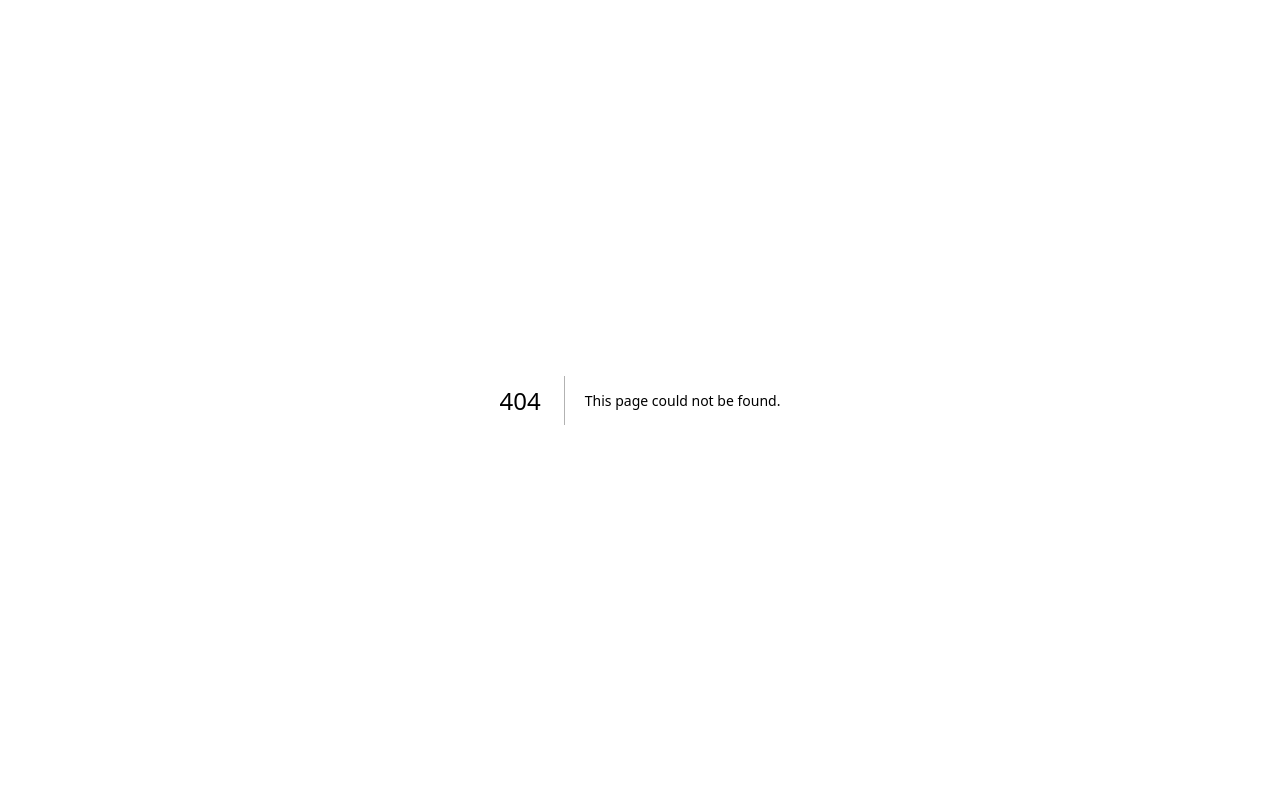
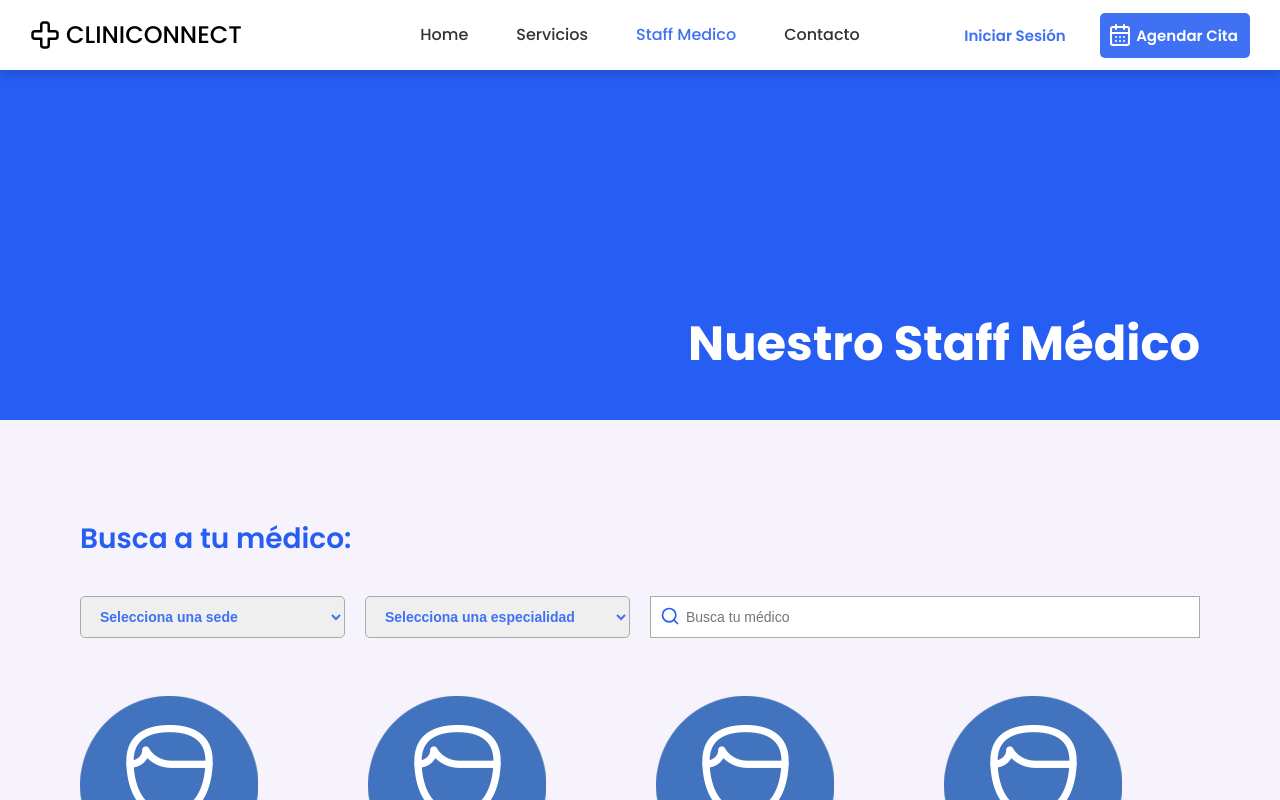
Before and after one commit to No-Country/c14-18-ft-node-react, a Next.js app in the folder frontend/: page /staff-medico in a window 1280 px wide. Before the commit this address had no page. Shown: the top 800 px of the page. Built offline with nearby package versions, Linux system fonts and the light colour scheme; no server answers.

Commit message:
Added the medic staff page

```diff
--- a/frontend/src/app/(pages)/(routes)/page.jsx
+++ b/frontend/src/app/(pages)/(routes)/page.jsx
@@ -92,6 +92,12 @@ export default function Home() {
 
         </section>
 
+
+        <section className='landing__'>
+
+
+        </section>
+
       </main>
     </>
   )
--- /dev/null
+++ b/frontend/src/app/(pages)/(routes)/staff-medico/page.jsx
@@ -0,0 +1,69 @@
+import MainContainer from '@/components/ui/MainContainer/MainContainer';
+import { SearchIcon } from '@/components/Icons';
+import  mockDoctors  from '@/mocks/doctors.json'
+
+import './staffMedico.css'
+
+
+const StaffMedico = () => {
+
+    const doctors = mockDoctors.doctors
+
+    return (
+        <MainContainer>
+
+            <section className='staff__banner'>
+                <div className='staff__banner__title'>
+                    <span>Nuestro Staff Médico</span>
+                </div>
+            </section>
+
+            <section className='staff__content__container'>
+                <header className='staff__content__header'>
+                    <h3 className='staff__content__title'>Busca a tu médico:</h3>
+
+                    <div className='staff__content__filters'>
+                        <select name="sedes" defaultValue={'selected-sede'} className='staff__filters__select'>
+                            <option value="selected-sede" disabled>Selecciona una sede</option>
+                            <option value="1">Franchin</option>
+                            <option value="2">San José</option>
+                            <option value="3">Finochietto</option>
+                        </select>
+
+                        <select name="especialidades" defaultValue={'selected-specialty'} className='staff__filters__select'>
+                            <option value="selected-specialty" disabled>Selecciona una especialidad</option>
+                            <option value="CARDIOLOGIA">Cardiologia</option>
+                            <option value="DERMATOLOGIA">Neurologia</option>
+                            <option value="NEUROLOGIA">Dermatologia</option>
+                        </select>
+
+                        <div className='staff__filter__doctor'>
+                            <div className='staff__filter__icon'>
+                                <SearchIcon />
+                            </div>
+                            <input type="text" className='staff__filters__input' placeholder='Busca tu médico' />
+                        </div>
+                    </div>
+                </header>
+
+                <div className='staff__content__doctors'>
+                    <div className='staff__content__doctors__grid' >
+                        {doctors.map(({ id, name, specialty, availability }) => (
+                            <div className='doctor__card' key={id}>
+                            <img src='/medicos-icon.png' alt="doctor-avatar" />
+                            <div className='doctor__card__content'>
+                                <span className='doctor__card__title'>Dr. {name}</span>
+                                <span>{specialty}</span>
+                            </div>
+                        </div>
+                        ))}
+                    </div>
+                </div>
+
+            </section>
+
+        </MainContainer>
+     );
+}
+
+export default StaffMedico;
--- /dev/null
+++ b/frontend/src/app/(pages)/(routes)/staff-medico/staffMedico.css
@@ -0,0 +1,92 @@
+.staff__banner {
+    display: flex;
+    min-height: 350px;
+    background-color: #265df2;
+}
+
+.staff__banner__title {
+    max-width: 1120px;
+    width: 100%;
+    margin: 40px auto;
+    display: flex;
+    justify-content: end;
+    align-items: end;
+}
+
+.staff__banner__title span {
+    font-size: 48px;
+    font-weight: 700;
+    color: #fff;
+}
+
+.staff__content__container {
+    max-width: 1120px;
+    width: 100%;
+    margin: 0 auto;
+    padding: 70px 0;
+}
+
+.staff__content__title {
+    font-size: 28px;
+    font-weight: 600;
+    color: #265df2;
+}
+
+.staff__content__filters {
+    display: grid;
+    grid-template-columns: repeat(4, minmax(200px, 1fr));
+    gap: 20px;
+}
+
+.staff__filters__select {
+    outline: none;
+    width: 100%;
+    font-size: 14px;
+    font-weight: 400;
+    border: 1px solid #aaa;
+    padding: 0 15px;
+    height: 42px;
+    margin: 8px 0;
+    cursor: pointer;
+    color: #4070f4;
+    font-weight: 600;
+    border-radius: 5px;
+}
+
+.staff__filter__doctor {
+    position: relative;
+    width: 100%;
+    grid-column: span 2;
+    padding: 0;
+    height: 42px;
+    margin: 8px 0;
+}
+
+.staff__filters__input {
+    outline: none;
+    font-size: 14px;
+    font-weight: 400;
+    border: 1px solid #aaa;
+    height: 42px;
+    box-sizing: border-box;
+    width: 100%;
+    padding-left: 35px;
+}
+
+.staff__filter__icon {
+    position: absolute;
+    top: 10px;
+    left: 10px;
+    color: #265df2;
+}
+
+.staff__content__doctors {
+    min-height: 720px;
+    padding-top: 50px;
+}
+
+.staff__content__doctors__grid {
+    display: grid;
+    grid-template-columns: repeat(auto-fit, minmax(200px, 1fr));
+    gap: 32px;
+}
--- a/frontend/src/app/globals.css
+++ b/frontend/src/app/globals.css
@@ -1,9 +1,6 @@
 @import url('https://fonts.googleapis.com/css2?family=Poppins:wght@400;500;600;700&display=swap');
 
-html {
-  box-sizing: border-box;
-}
-
+html,
 body {
   box-sizing: border-box;
   display: flex;
--- a/frontend/src/components/MainNav.jsx
+++ b/frontend/src/components/MainNav.jsx
@@ -19,9 +19,9 @@ const MainNav = () => {
             active: pathname === '/services' ? true : false
         },
         {
-            title: 'Medicos',
-            path: '/specialties',
-            active: pathname === '/specialties' ? true : false
+            title: 'Staff Medico',
+            path: '/staff-medico',
+            active: pathname === '/staff-medico' ? true : false
         },
         {
             title: 'Contacto',
--- /dev/null
+++ b/frontend/src/components/ui/MainContainer/MainContainer.css
@@ -0,0 +1,8 @@
+.main-container {
+    display: flex;
+    flex-direction: column;
+    flex-grow: 1;
+    background-color: #f6f3fc;
+    padding: 0;
+    margin-top: 70px;
+}
--- /dev/null
+++ b/frontend/src/components/ui/MainContainer/MainContainer.jsx
@@ -0,0 +1,11 @@
+import './MainContainer.css'
+
+const MainContainer = ({ children }) => {
+    return (
+        <main className="main-container">
+            {children}
+        </main>
+     );
+}
+
+export default MainContainer;
```
